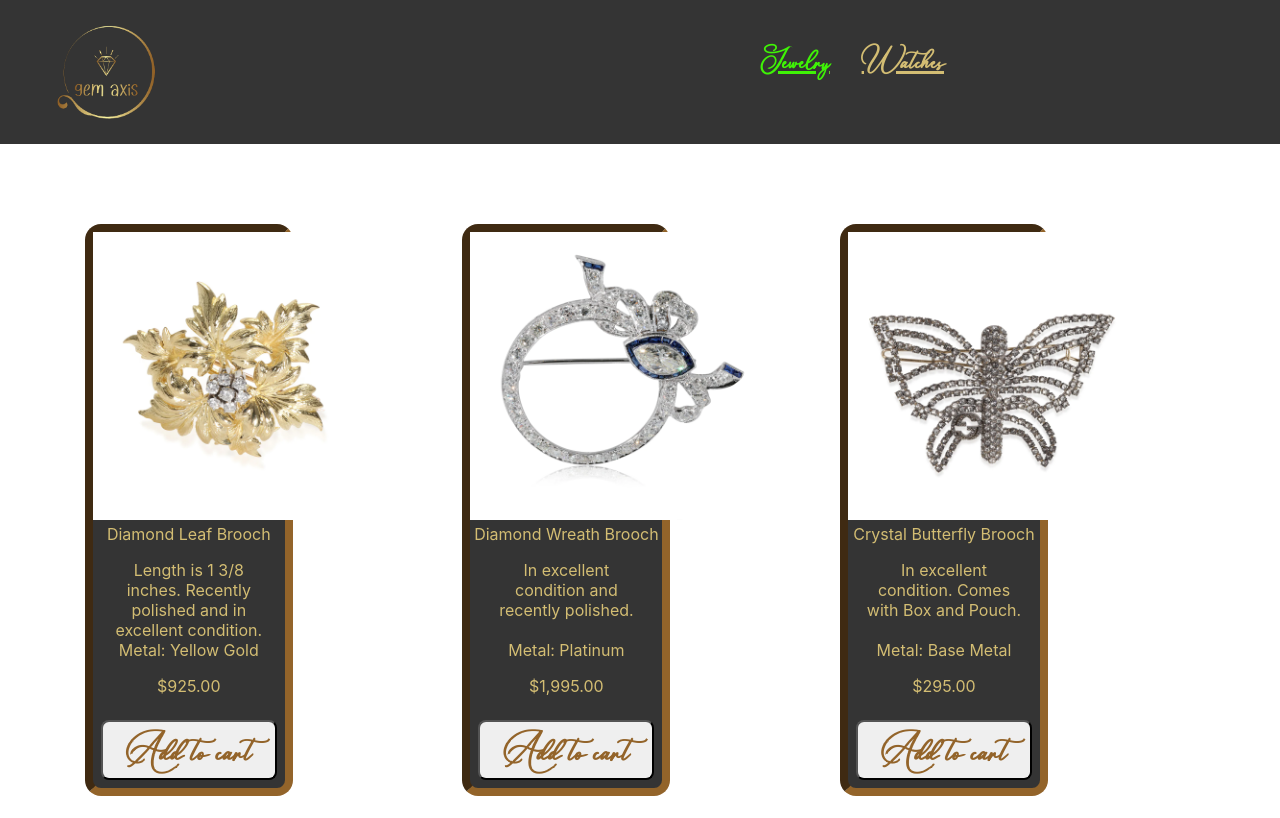
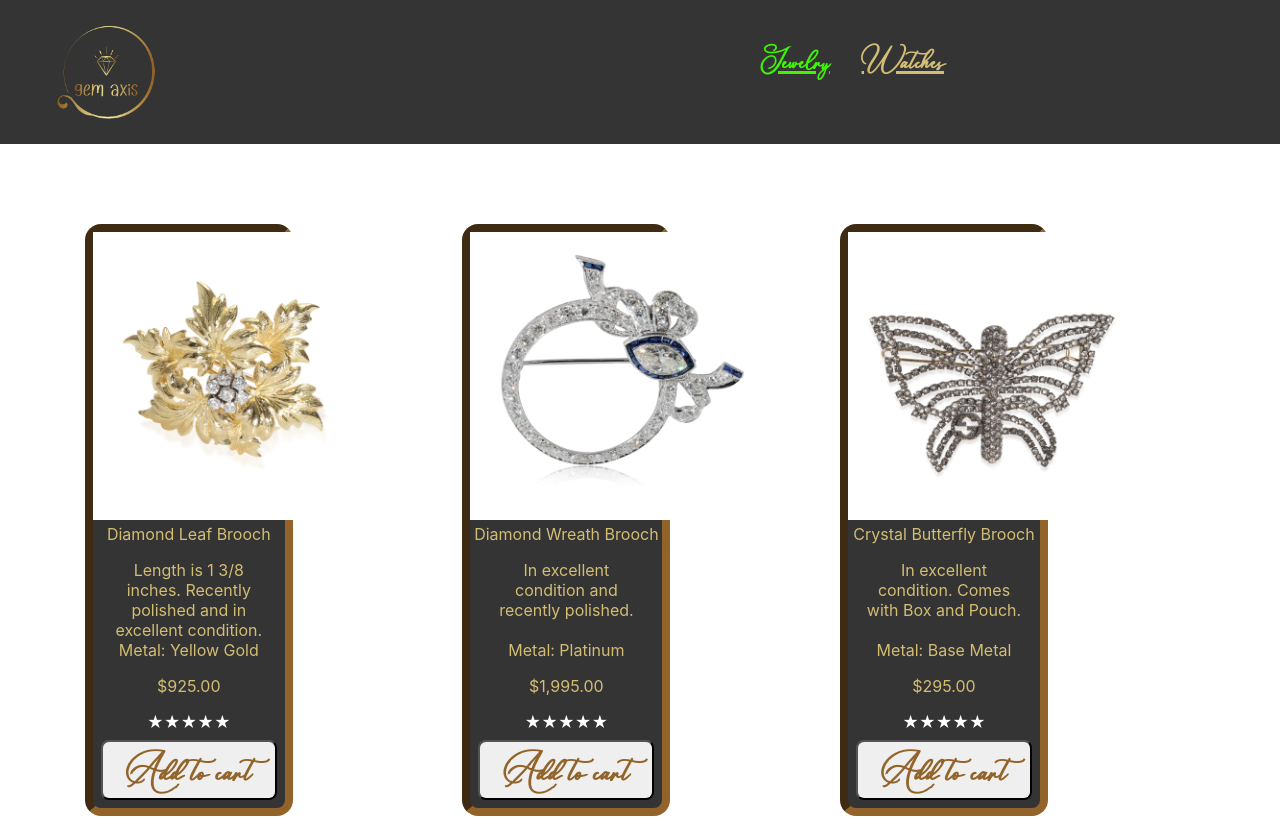
Before and after one commit to AlexanderTsve/C4_Nexus_Task_Project_App, a React (Create React App) app: page / in a window 1280 px wide. Shown: the top 818 px of the page. Built offline with nearby package versions, Linux system fonts and the light colour scheme.

Commit message:
Rating system component added.

```diff
--- a/src/components/PageContent/ProductGrid/ProductGrid.jsx
+++ b/src/components/PageContent/ProductGrid/ProductGrid.jsx
@@ -1,4 +1,5 @@
 import Button from "../../Button/Button";
+import RatingSystem from "../../RatingSystem/RatingSystem";
 import Card from "react-bootstrap/Card";
 import styles from "./ProductGrid.module.scss";
 const ProductGrid = ({ arrOfProducts }) => {
@@ -24,6 +25,7 @@ const ProductGrid = ({ arrOfProducts }) => {
                   currency: "USD",
                 })}
               </Card.Text>
+              <RatingSystem />
               <Button variant="primary">Add to cart</Button>
             </Card.Body>
           </Card>
--- /dev/null
+++ b/src/components/RatingSystem/RatingSystem.jsx
@@ -0,0 +1,31 @@
+import { useState } from "react";
+import styles from "./RatingSystem.module.scss";
+const RatingSystem = () => {
+  const arr = [1, 2, 3, 4, 5];
+  const [rating, setRating] = useState(0);
+  const [hover, setHover] = useState(0);
+  return (
+    <section className="star-rating">
+      {arr.map((starNumber) => {
+        return (
+          <span
+            className={`${styles["star-btn"]} ${
+              starNumber <= (hover || rating) ? styles.on : styles.off
+            }`}
+            onClick={() => setRating(starNumber)}
+            onMouseEnter={() => setHover(starNumber)}
+            onMouseLeave={() => setHover(rating)}
+            key={starNumber}
+            onDoubleClick={() => {
+              setRating(0);
+              setHover(0);
+            }}
+          >
+            &#9733;
+          </span>
+        );
+      })}
+    </section>
+  );
+};
+export default RatingSystem;
--- /dev/null
+++ b/src/components/RatingSystem/RatingSystem.module.scss
@@ -0,0 +1,12 @@
+@import "../../custom.scss";
+.star-btn {
+  border: none;
+  outline: none;
+  cursor: pointer;
+}
+.on {
+  color: $color-yellow;
+}
+.off {
+  color: $color-white;
+}
--- a/src/custom.scss
+++ b/src/custom.scss
@@ -4,6 +4,7 @@ $color-yellow: #d3bd73;
 $color-white: white;
 $color-green: #3ff306;
 $color-purple: #9639b8;
+$color-grey: #4e4f4d67;
 main {
   margin-top: 10rem;
 }
```
